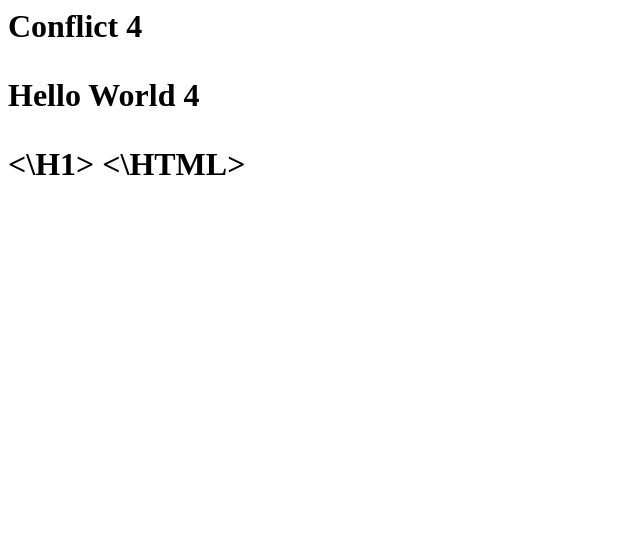
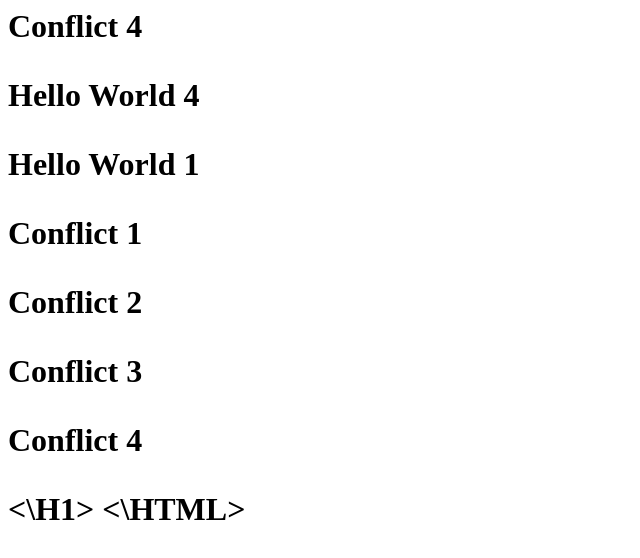
Before and after one commit to EliSteklov/GitHubTest, a plain HTML site: page index.html in a window 1280 px wide. Shown: the whole page, without its empty margins (0-640 px from the left). Drawn offline with Linux system fonts and the light colour scheme.

Commit message:
new HTML lines

```diff
--- a/index.html
+++ b/index.html
@@ -2,5 +2,10 @@
 	<H1>
 		<p>Conflict 4</p>
 		<p>Hello World 4</p>
+		<p>Hello World 1</p>
+		<p>Conflict 1</p>
+		<p>Conflict 2</p>
+		<p>Conflict 3</p>
+		<p>Conflict 4</p>
 	<\H1>
 <\HTML>
```
